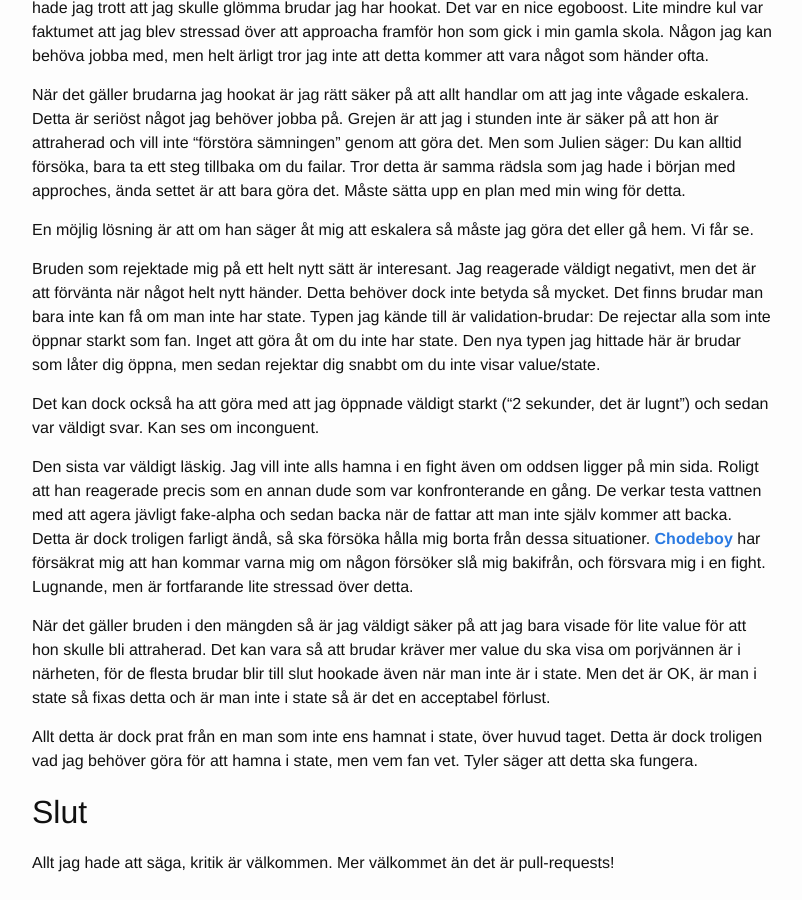
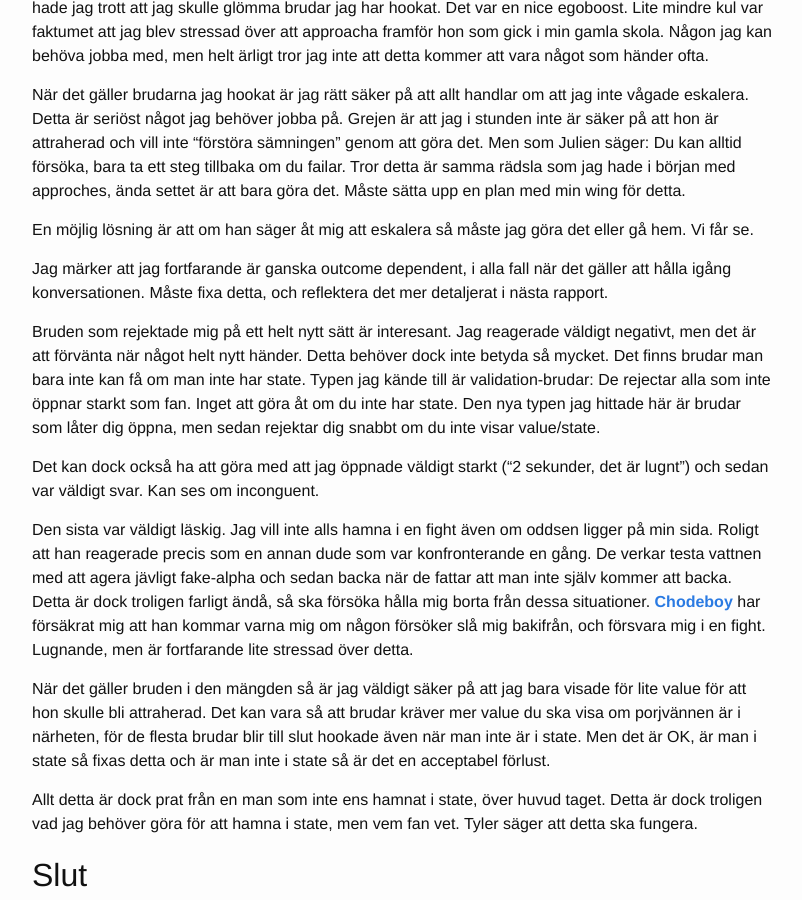
Before and after one commit to state-man/state-man.github.io, a Jekyll site: the page built from _posts/2015-11-06-fr-man-verkligen.markdown, in a window 1280 px wide and 900 px high, scrolled down 4224 px. Shown: the whole window, without its empty margins (238-1040 px from the left). Built offline with Jekyll 4.4.1, drawn with Linux system fonts in a browser that asks for light colours.

Commit message:
Add paragraph about outcome dependence

```diff
--- a/_posts/2015-11-06-fr-man-verkligen.markdown
+++ b/_posts/2015-11-06-fr-man-verkligen.markdown
@@ -85,6 +85,8 @@ När det gäller brudarna jag hookat är jag rätt säker på att allt handlar o
 
 En möjlig lösning är att om han säger åt mig att eskalera så måste jag göra det eller gå hem. Vi får se.
 
+Jag märker att jag fortfarande är ganska outcome dependent, i alla fall när det gäller att hålla igång konversationen. Måste fixa detta, och reflektera det mer detaljerat i nästa rapport.
+
 Bruden som rejektade mig på ett helt nytt sätt är interesant. Jag reagerade väldigt negativt, men det är att förvänta när något helt nytt händer. Detta behöver dock inte betyda så mycket. Det finns brudar man bara inte kan få om man inte har state. Typen jag kände till är validation-brudar: De rejectar alla som inte öppnar starkt som fan. Inget att göra åt om du inte har state. Den nya typen jag hittade här är brudar som låter dig öppna, men sedan rejektar dig snabbt om du inte visar value/state.
 
 Det kan dock också ha att göra med att jag öppnade väldigt starkt ("2 sekunder, det är lugnt") och sedan var väldigt svar. Kan ses om inconguent.
```
